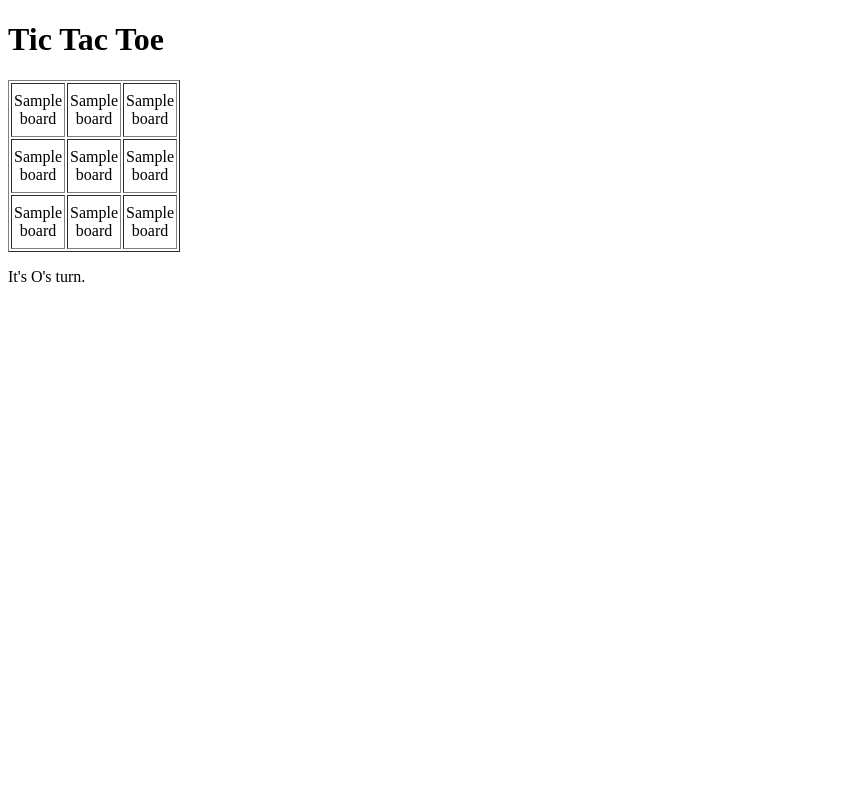
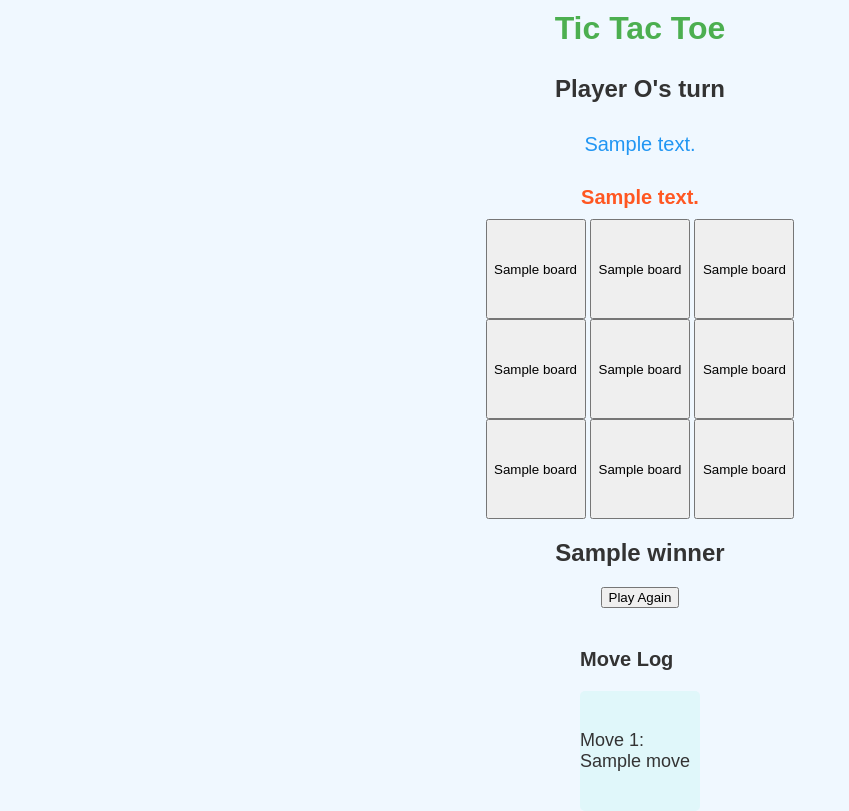
Before and after one commit to anuj7052/Tic-Tac-Toe-Docker-file, a Flask app: template templates/index.html in a window 1280 px wide. Shown: the whole page, without its empty margins (0-849 px from the left). Before the commit the page ends 282 px from the top, so only its background shows below. Run offline with Flask 3, Linux system fonts and the light colour scheme; the template is opened without the code that fills it: most values are stand-ins (such as "Sample title", 1, 10 or a date in 2020).

Commit message:
done css

```diff
--- a/app.py
+++ b/app.py
@@ -1,12 +1,15 @@
 from flask import Flask, render_template, request
+import sqlite3
 
 app = Flask(__name__)
 
 xstate = [0] * 9
 ystate = [0] * 9
 turn = 1  # 1 for X, 0 for O
+moves_log = []  # Log of all moves
 
-def sum(a, b, c):
+# Utility functions
+def sum_three(a, b, c):
     return a + b + c
 
 def printBoard(xstate, ystate):
@@ -23,40 +26,156 @@ def printBoard(xstate, ystate):
 def checkwin(xstate, ystate):
     wins = [[0, 1, 2], [3, 4, 5], [6, 7, 8], [0, 3, 6], [1, 4, 7], [2, 5, 8], [0, 4, 8], [2, 4, 6]]
     for win in wins:
-        if sum(xstate[win[0]], xstate[win[1]], xstate[win[2]]) == 3:
+        if sum_three(xstate[win[0]], xstate[win[1]], xstate[win[2]]) == 3:
             return "X won the match"
-        if sum(ystate[win[0]], ystate[win[1]], ystate[win[2]]) == 3:
+        if sum_three(ystate[win[0]], ystate[win[1]], ystate[win[2]]) == 3:
             return "O won the match"
     return None
 
+def is_draw(xstate, ystate):
+    return sum(xstate) + sum(ystate) == 9
+
+# Minimax Algorithm for AI Moves
+def minimax(board, depth, is_maximizing, xstate, ystate):
+    winner = checkwin(xstate, ystate)
+    if winner:
+        return 1 if winner == "X won the match" else -1
+    if is_draw(xstate, ystate):
+        return 0
+
+    if is_maximizing:
+        best_score = -float('inf')
+        for i in range(9):
+            if xstate[i] == 0 and ystate[i] == 0:
+                xstate[i] = 1
+                score = minimax(board, depth + 1, False, xstate, ystate)
+                xstate[i] = 0
+                best_score = max(score, best_score)
+        return best_score
+    else:
+        best_score = float('inf')
+        for i in range(9):
+            if xstate[i] == 0 and ystate[i] == 0:
+                ystate[i] = 1
+                score = minimax(board, depth + 1, True, xstate, ystate)
+                ystate[i] = 0
+                best_score = min(score, best_score)
+        return best_score
+
+# AI's Recommended Move
+def recommend_move(board, xstate, ystate):
+    best_move = None
+    best_score = -float('inf') if turn == 1 else float('inf')
+
+    for i in range(9):
+        if xstate[i] == 0 and ystate[i] == 0:  # Empty cell
+            if turn == 1:
+                xstate[i] = 1
+                score = minimax(board, 0, False, xstate, ystate)
+                xstate[i] = 0
+                if score > best_score:
+                    best_score = score
+                    best_move = i
+            else:
+                ystate[i] = 1
+                score = minimax(board, 0, True, xstate, ystate)
+                ystate[i] = 0
+                if score < best_score:
+                    best_score = score
+                    best_move = i
+    return best_move
+
+# Routes
 @app.route('/')
 def index():
     board = printBoard(xstate, ystate)
-    return render_template('index.html', board=board, turn=turn)
-
+    return render_template('index.html', board=board, turn=turn, moves_log=moves_log, move_message=None, winner=None)
 @app.route('/move', methods=['POST'])
 def move():
-    global turn
-    value = int(request.form['cell'])
+    global turn, moves_log
+    value = int(request.form['cell'])  # Get the clicked cell value
+
+    if xstate[value] or ystate[value]:  # Prevent moving in the same spot twice
+        move_message = "Cell already booked!"
+        board = printBoard(xstate, ystate)
+        return render_template('index.html', board=board, turn=turn, move_message=move_message, moves_log=moves_log)
 
     if turn == 1:
         xstate[value] = 1
+        move_message = f"X clicked {value}"
     else:
         ystate[value] = 1
+        move_message = f"O clicked {value}"
+
+    moves_log.append(move_message)  # Append the move to the log
 
     winner = checkwin(xstate, ystate)
+    board = printBoard(xstate, ystate)
+
     if winner:
-        return f"<h1>{winner}</h1><br><a href='/reset'>Play Again</a>"
+        return render_template('index.html', board=board, winner=winner, move_message=move_message, moves_log=moves_log, game_over=True)
 
-    turn = 1 - turn
-    return index()
+    if is_draw(xstate, ystate):
+        return render_template('index.html', board=board, winner="It's a draw!", move_message=move_message, moves_log=moves_log, game_over=True)
+
+    # AI recommendation
+    ai_suggested_move = recommend_move(board, xstate, ystate)
+    if ai_suggested_move is not None:
+        ai_message = f"AI suggests moving to {ai_suggested_move}"
+    else:
+        ai_message = "AI could not suggest a move."
+
+    turn = 1 - turn  # Switch turn
+    return render_template('index.html', board=board, turn=turn, move_message=move_message, ai_message=ai_message, moves_log=moves_log, game_over=False)
+
+
+# @app.route('/move', methods=['POST'])
+# def move():
+#     global turn, moves_log
+#     value = int(request.form['cell'])  # Get the clicked cell value
+
+#     if xstate[value] or ystate[value]:  # Prevent moving in the same spot twice
+#         move_message = "Cell already booked!"
+#         board = printBoard(xstate, ystate)
+#         return render_template('index.html', board=board, turn=turn, move_message=move_message, moves_log=moves_log)
+
+#     if turn == 1:
+#         xstate[value] = 1
+#         move_message = f"X clicked {value}"
+#     else:
+#         ystate[value] = 1
+#         move_message = f"O clicked {value}"
+
+#     moves_log.append(move_message)  # Append the move to the log
+
+#     winner = checkwin(xstate, ystate)
+#     board = printBoard(xstate, ystate)
+
+#     if winner:
+#         return render_template('index.html', board=board, winner=winner, move_message=move_message, moves_log=moves_log, game_over=True)
+
+#     if is_draw(xstate, ystate):
+#         return render_template('index.html', board=board, winner="It's a draw!", move_message=move_message, moves_log=moves_log, game_over=True)
+
+#     turn = 1 - turn  # Switch turn
+#     return render_template('index.html', board=board, turn=turn, move_message=move_message, moves_log=moves_log, game_over=False)
+
+@app.route('/history')
+def history():
+    conn = sqlite3.connect('tictactoe.db')
+    cursor = conn.cursor()
+    cursor.execute('SELECT * FROM games')
+    games = cursor.fetchall()
+    conn.close()
+    return render_template('history.html', games=games)
 
 @app.route('/reset')
 def reset():
-    global xstate, ystate, turn
+    global xstate, ystate, turn, moves_log
     xstate = [0] * 9
     ystate = [0] * 9
     turn = 1
+    moves_log = []  # Reset the log
     return index()
 
 if __name__ == "__main__":
--- a/templates/index.html
+++ b/templates/index.html
@@ -4,27 +4,82 @@
     <meta charset="UTF-8">
     <meta name="viewport" content="width=device-width, initial-scale=1.0">
     <title>Tic Tac Toe</title>
+    <style>
+        .move-log-container {
+            display: flex;
+            flex-wrap: wrap;
+            gap: 10px;
+            margin-top: 20px;
+            justify-content: center;
+        }
+
+        .move-box {
+            background-color: #e0f7fa;
+            width: 120px;
+            height: 120px;
+            display: flex;
+            justify-content: center;
+            align-items: center;
+            font-size: 18px;
+            border-radius: 5px;
+            cursor: pointer;
+            transition: transform 0.2s ease;
+        }
+
+        .move-box:hover {
+            transform: scale(1.05);
+            box-shadow: 0px 4px 8px rgba(0, 0, 0, 0.2);
+        }
+    </style>
 </head>
-<body>
-    <h1>Tic Tac Toe</h1>
-    <table border="1">
-        {% for row in range(3) %}
-        <tr>
-            {% for col in range(3) %}
-            <td style="width:50px;height:50px;text-align:center">
-                {% if board[row * 3 + col] in [0,1,2,3,4,5,6,7,8] %}
-                <form method="POST" action="/move" style="display:inline;">
-                    <input type="hidden" name="cell" value="{{ row * 3 + col }}">
-                    <input type="submit" value="{{ board[row * 3 + col] }}" style="width:50px;height:50px;">
-                </form>
-                {% else %}
-                {{ board[row * 3 + col] }}
+<body style="font-family: Arial, sans-serif; background-color: #f0f8ff; color: #333; display: flex; flex-direction: column; align-items: center; justify-content: center; height:100vh; margin: 0;">
+    <h1 style="margin-bottom: 8px; color: #4CAF50;">Tic Tac Toe</h1>
+
+    <!-- Player's turn -->
+    <h2 style="margin-bottom: 10px; font-size: 24px;">Player {{ 'X' if turn == 1 else 'O' }}'s turn</h2>
+
+    <!-- Display AI suggested move -->
+    {% if ai_message %}
+        <p style="font-size: 20px; color: #2196F3;">{{ ai_message }}</p>
+    {% endif %}
+
+    <!-- Display move message -->
+    {% if move_message %}
+        <h3 style="margin: 10px 0; font-size: 20px; color: #ff5722;">{{ move_message }}</h3>
+    {% endif %}
+
+    <!-- Display the board -->
+    <form action="/move" method="POST" {% if game_over %} style="display:none;" {% endif %}>
+        <div>
+            {% for i in range(9) %}
+                <button type="submit" name="cell" value="{{ i }}" style="width: 100px; height: 100px;" {% if game_over %} disabled {% endif %}>
+                    {{ board[i] }}
+                </button>
+                {% if i == 2 or i == 5 %}
+                    <br>
                 {% endif %}
-            </td>
             {% endfor %}
-        </tr>
-        {% endfor %}
-    </table>
-    <p>It's {{ 'X' if turn == 1 else 'O' }}'s turn.</p>
+        </div>
+    </form>
+
+    <!-- Display the winner message if there is one -->
+    {% if winner %}
+        <h2>{{ winner }}</h2>
+        <a href="/reset"><button>Play Again</button></a>
+    {% endif %}
+
+    <!-- Display the log of moves -->
+    <div style="margin-top: 20px;">
+        <h3 style="margin-top: 20px; font-size: 20px;">Move Log</h3>
+
+        <div class="move-log-container">
+            {% for move in moves_log %}
+                <div class="move-box" onclick="alert('Move {{ loop.index }}: {{ move }}');">
+                    Move {{ loop.index }}: {{ move }}
+                </div>
+            {% endfor %}
+        </div>
+    </div>
+
 </body>
 </html>
```
Also changed, not shown: templates/history.html (added, +27 -0 lines), tictactoe.db (added).
